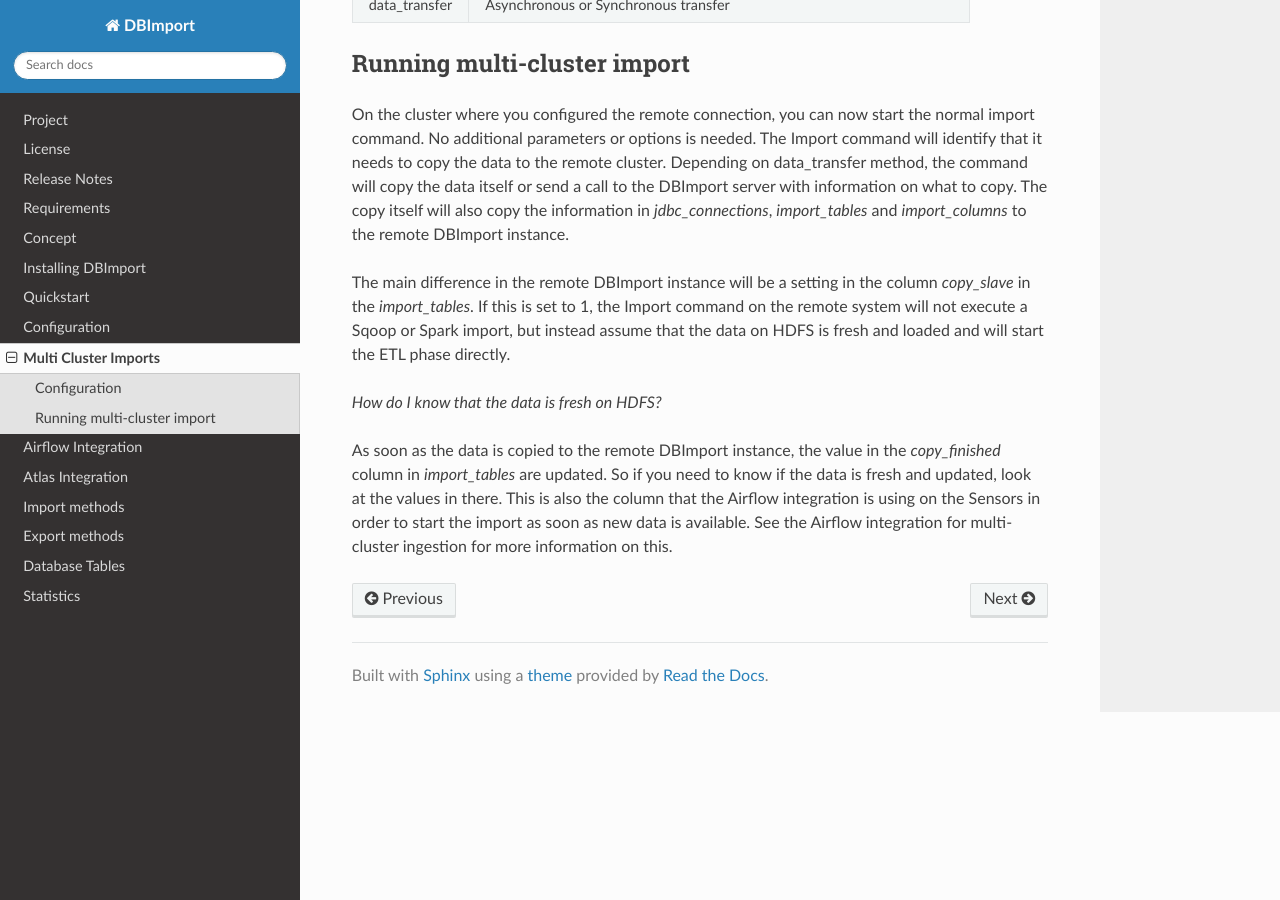
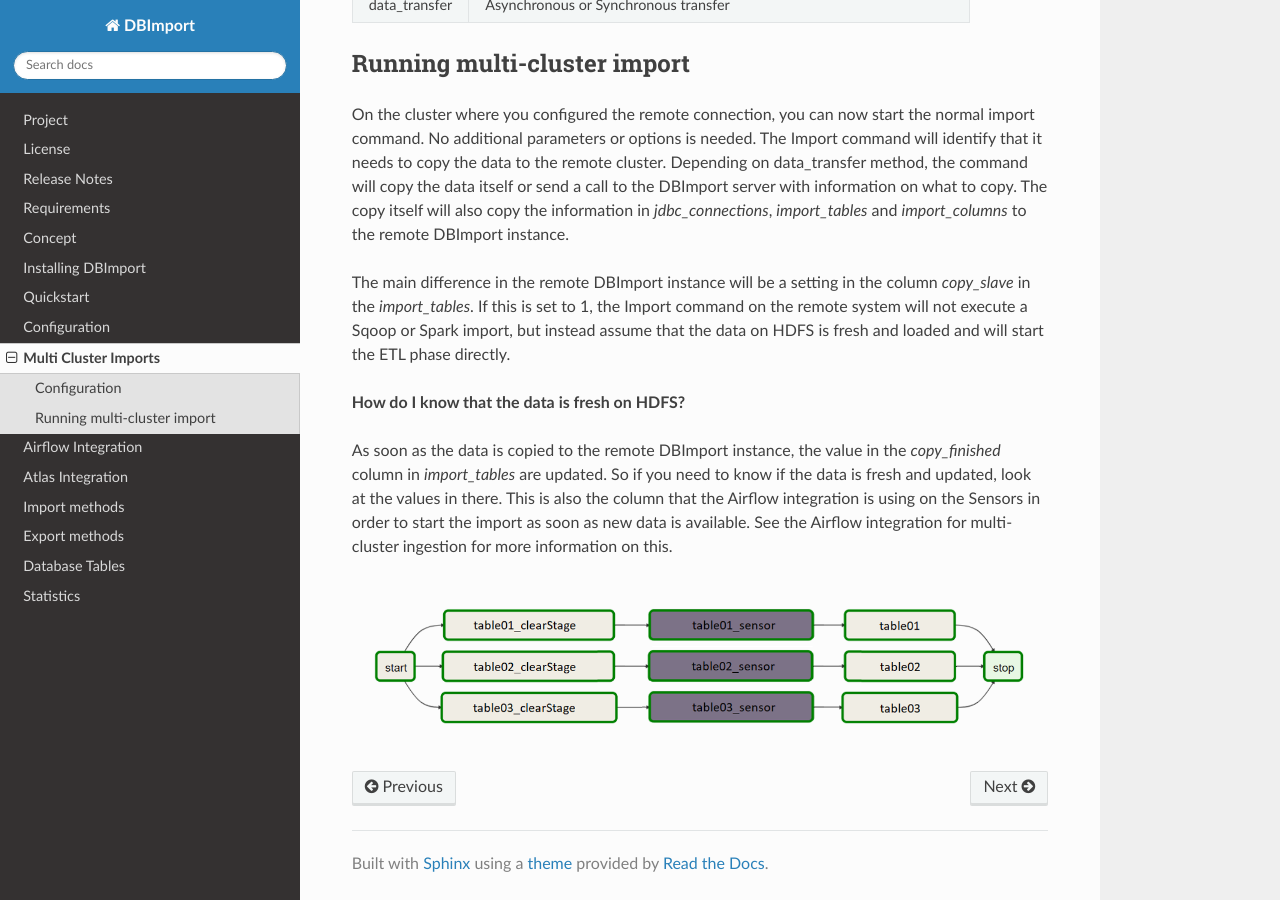
Before and after one commit to Middlecon/DBImport, a Sphinx documentation site: the page built from docs/multi_cluster.rst, in a window 1280 px wide and 900 px high, scrolled down 2909 px. Built offline with Sphinx 7.4.7 and the Read the Docs theme 2.0.0, drawn with Linux system fonts in a browser that asks for light colours.

Commit message:
Documentation update

```diff
--- a/docs/multi_cluster.rst
+++ b/docs/multi_cluster.rst
@@ -61,6 +61,9 @@ On the cluster where you configured the remote connection, you can now start the
 
 The main difference in the remote DBImport instance will be a setting in the column *copy_slave* in the *import_tables*. If this is set to 1, the Import command on the remote system will  not execute a Sqoop or Spark import, but instead assume that the data on HDFS is fresh and loaded and will start the ETL phase directly.
 
-*How do I know that the data is fresh on HDFS?*
+**How do I know that the data is fresh on HDFS?**
 
 As soon as the data is copied to the remote DBImport instance, the value in the *copy_finished* column in *import_tables* are updated. So if you need to know if the data is fresh and updated, look at the values in there. This is also the column that the Airflow integration is using on the Sensors in order to start the import as soon as new data is available. See the Airflow integration for multi-cluster ingestion for more information on this.
+
+
+.. image:: img/multi-cluster_airflow.png
```
Also changed, not shown: docs/img/multi-cluster_airflow.png (added).
